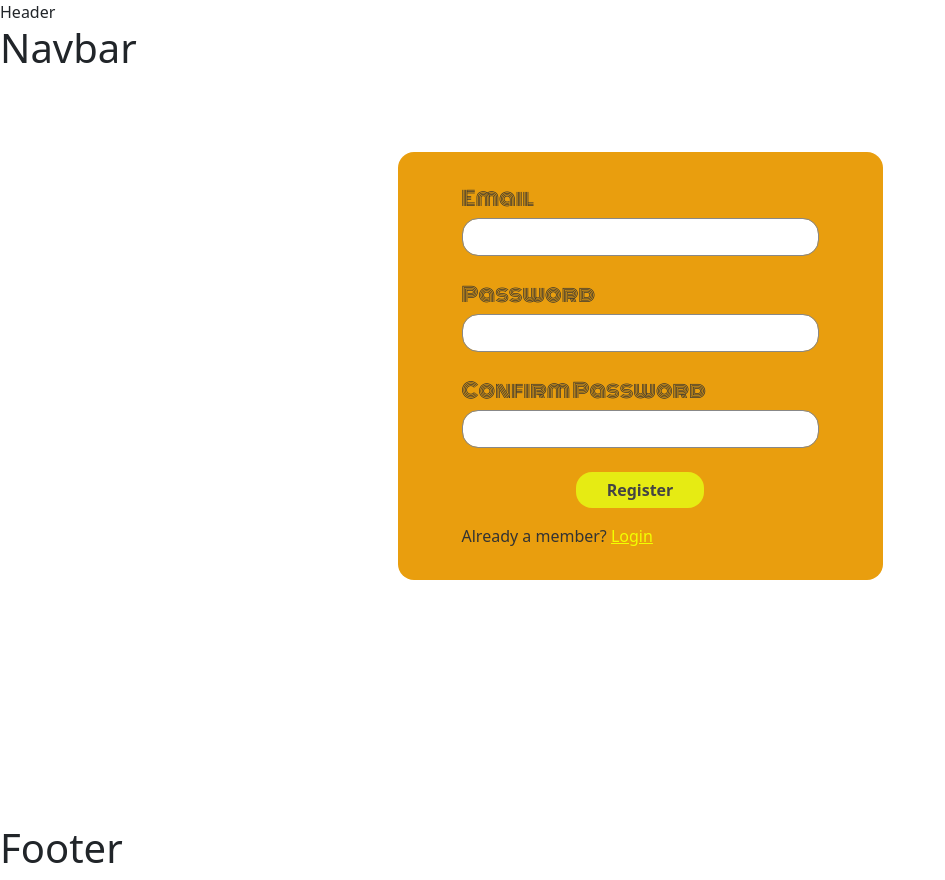
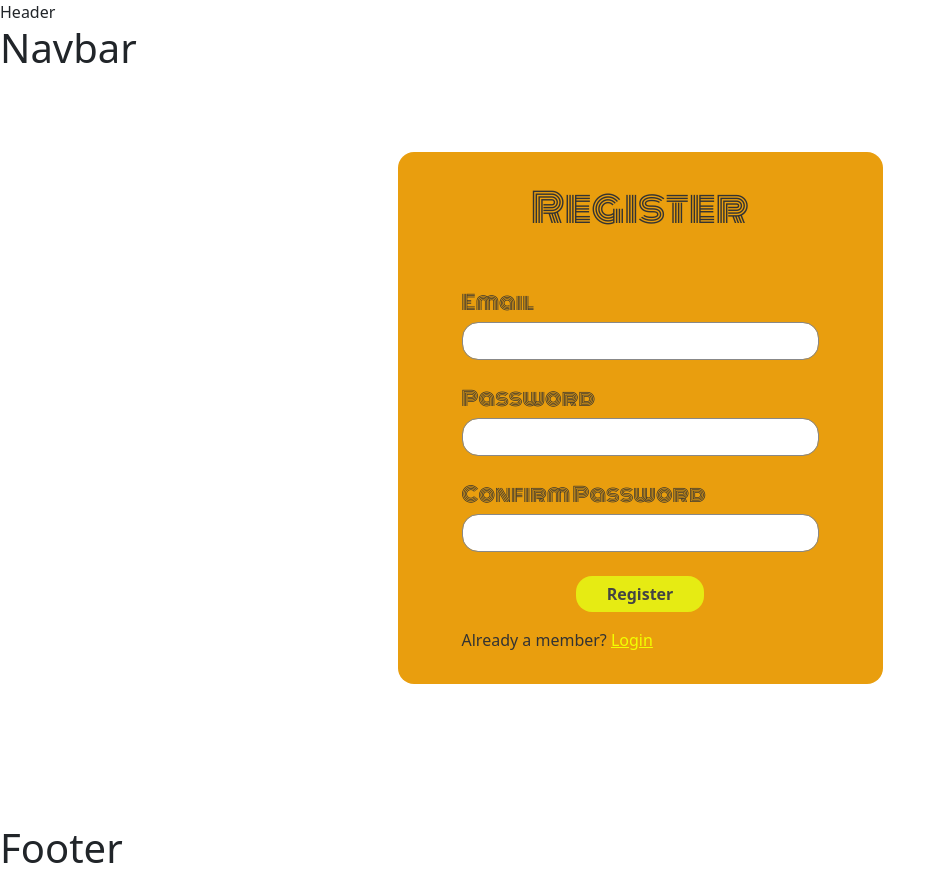
Before and after one commit to PaulPrahlMiller/Between-students, a React (Create React App) app in the folder client/: page /register in a window 1280 px wide. Shown: the whole page, without its empty margins (0-945 px from the left). Built offline with nearby package versions, Linux system fonts and the light colour scheme; no server answers.

Commit message:
Added register form header

```diff
--- a/client/src/components/auth/RegisterForm/RegisterForm.js
+++ b/client/src/components/auth/RegisterForm/RegisterForm.js
@@ -58,6 +58,9 @@ const RegisterForm = () => {
 
   return (
     <div className={styles.authForm}>
+      <div className={styles.formHeader}>
+        <h2>Register</h2>
+      </div>
       <form
         onChange={handleOnChange}
         onSubmit={(e) => handleRegister(e, formData)}
```
